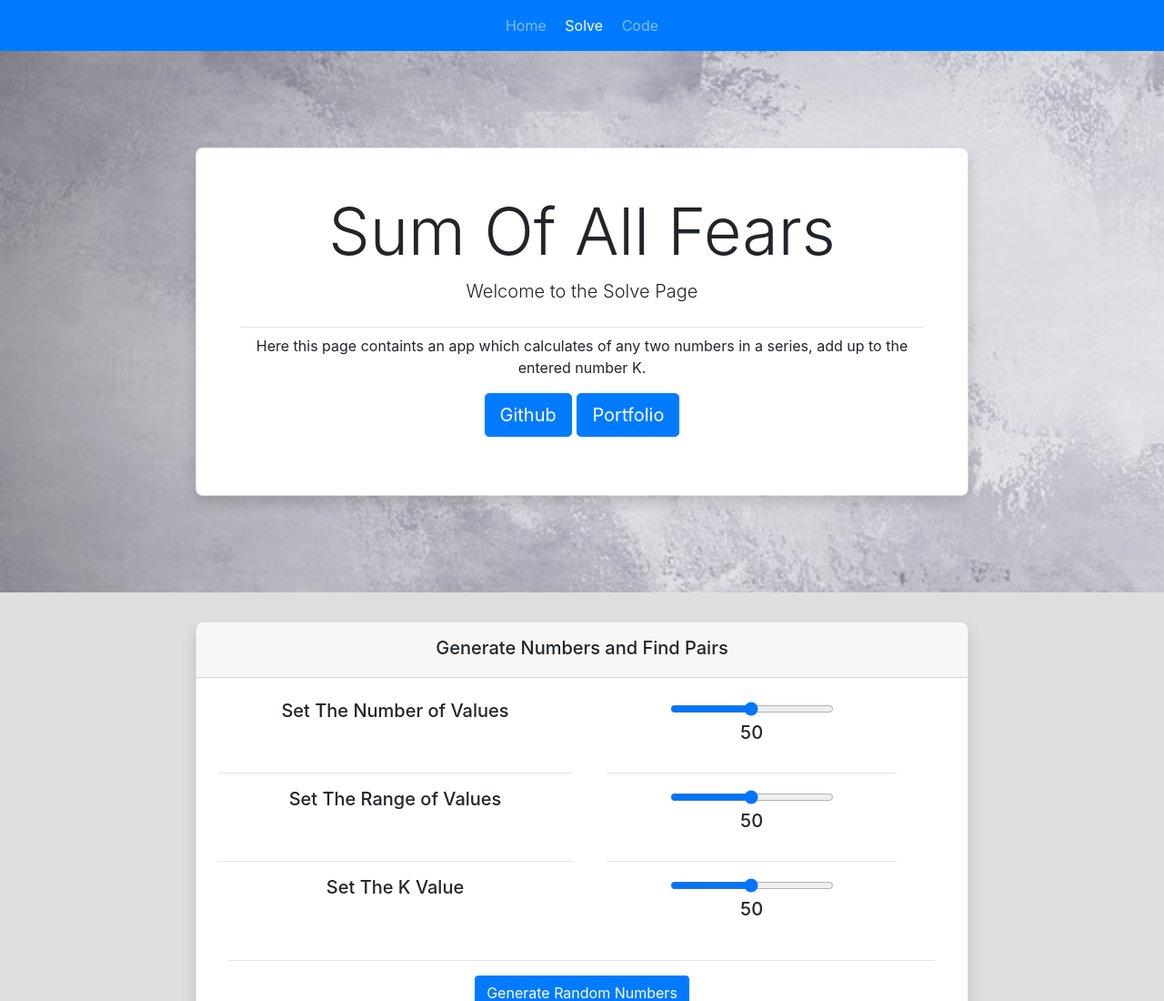
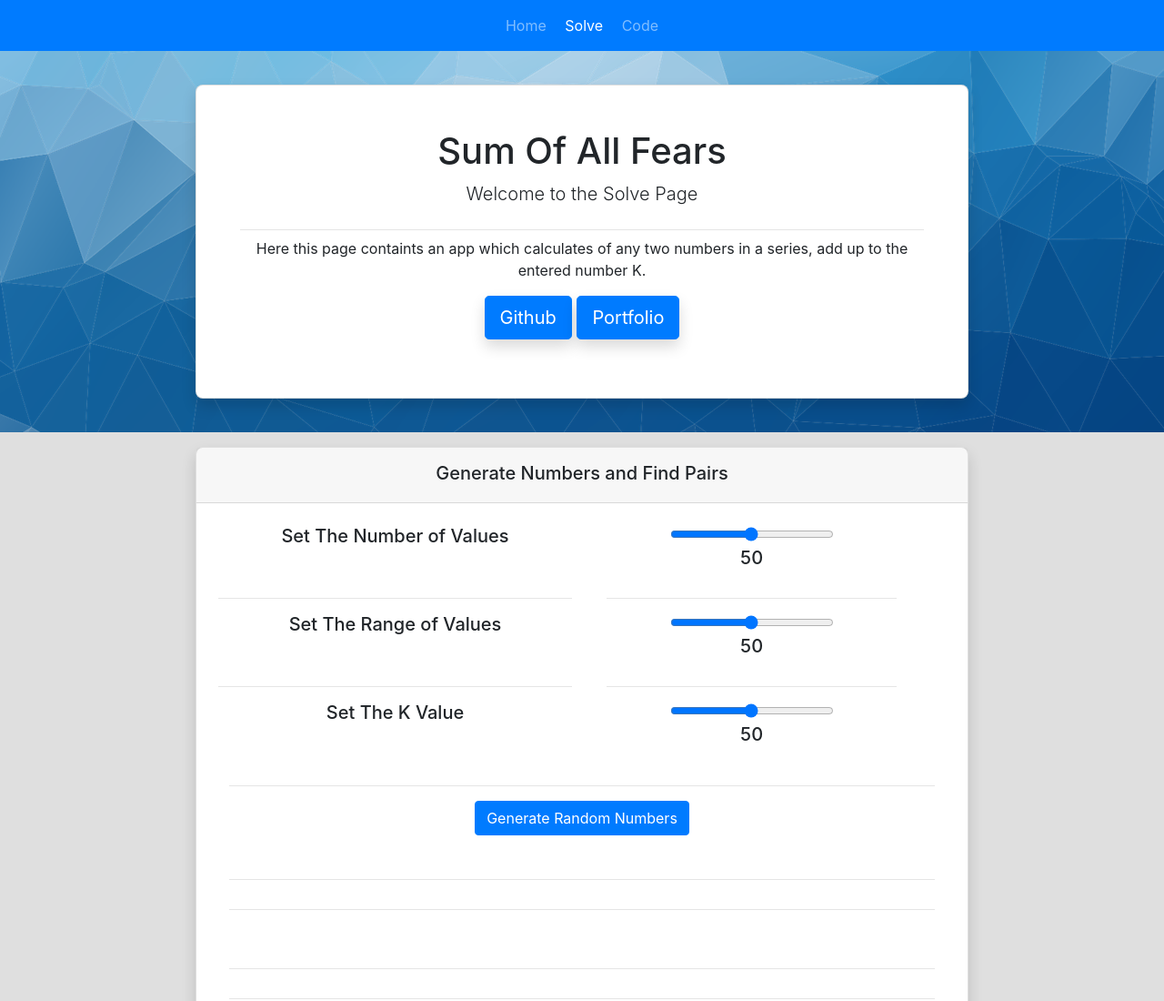
Before and after one commit to adenjessee/SumOfAllFears, a plain HTML site: page solve.html in a window 1280 px wide. Shown: the top 1100 px of the page at 91% size. Drawn offline with nearby package versions, Linux system fonts and the light colour scheme.

Commit message:
update background

```diff
--- a/css/site.css
+++ b/css/site.css
@@ -4,7 +4,7 @@ body{
 }
 
 header{
-    background-image: url("/img/silver.jpg");
+    background-image: url("/img/blue.png");
     background-repeat: no-repeat;
     background-size: cover;
     background-position: fixed;
@@ -13,7 +13,7 @@ header{
 .hero{
     margin:0 auto;
     overflow: hidden;
-    padding: 10px 0;
+    padding: 5px 0;
     align-items: center;
     justify-content: center;
     display: flex;
--- a/solve.html
+++ b/solve.html
@@ -30,22 +30,22 @@
     </nav>
 
     <!-- Jumbotron -->
-    <header class="jumbotron jumbotron-fluid">
+    <header class="">
         <div class="container hero">
             <div class="row">
                 <div class="col m-3">
                     <div class="containter m-3">
                         <div class="p-5 text-center card shadow">
-                            <h1 class="display-3">Sum Of All Fears</h1>
+                            <h1 class="display-5">Sum Of All Fears</h1>
                             <p class="lead">Welcome to the Solve Page</p>
                             <hr class="my-2">
                             <p>Here this page containts an app which calculates of any two numbers in a series, add up to the entered number K.</p>
                             <p class="lead">
-                                <a class="btn btn-primary btn-lg" href="" role="button">Github</a>
-                                <a  target="_blank" class="btn btn-primary btn-lg" href="https://adenjessee.netlify.app/" role="button">Portfolio</a>
+                                <a class="shadow btn btn-primary btn-lg" href="" role="button">Github</a>
+                                <a target="_blank" class="shadow btn btn-primary btn-lg" href="https://adenjessee.netlify.app/" role="button">Portfolio</a>
                             </p>
                         </div>
-                    <div>
+                    </div>
                 </div>
             </div>
         </div>
```
Also changed, not shown: code.html (+3 -3 lines), index.html (+4 -4 lines), img/blue.png (added), img/silver.jpg (deleted).
